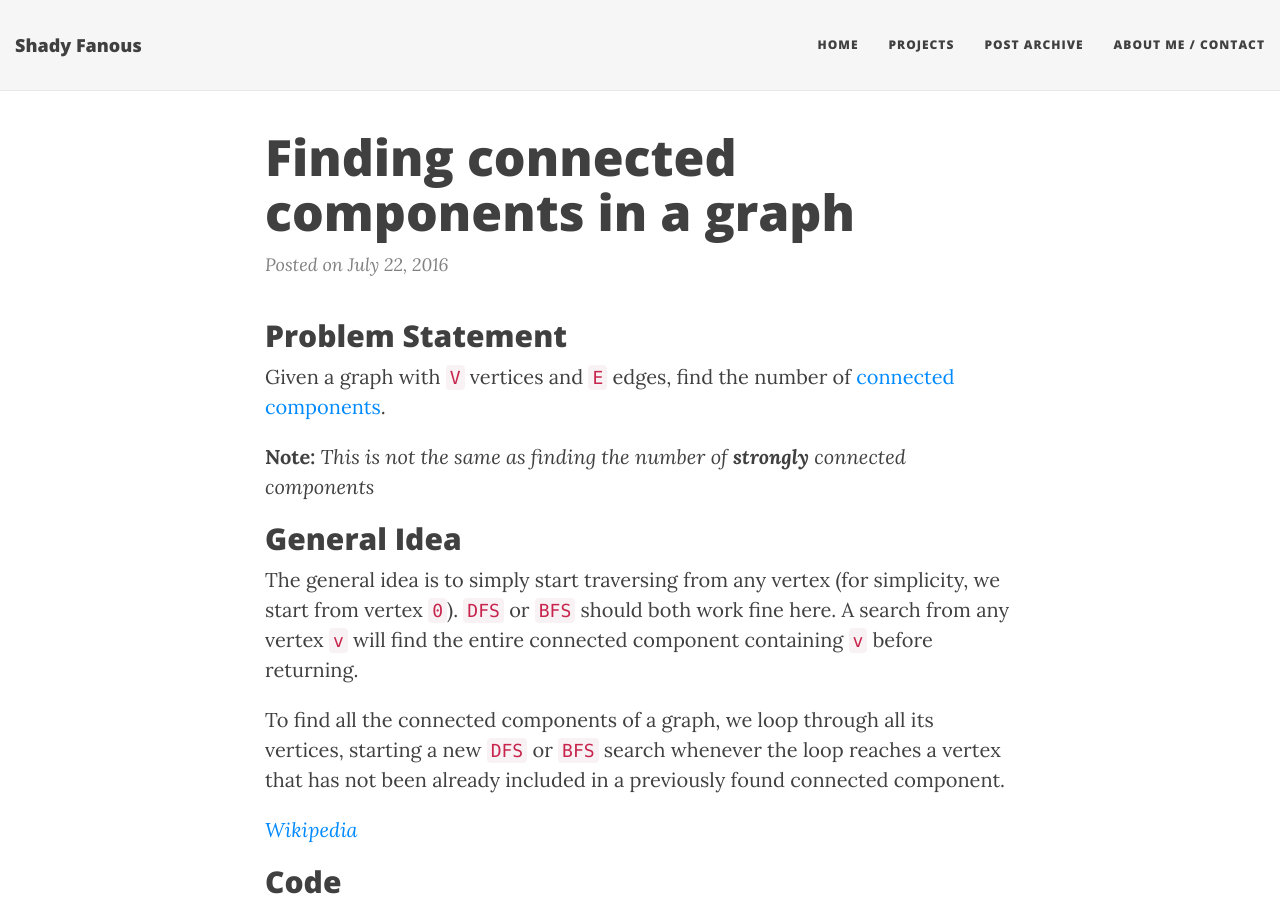
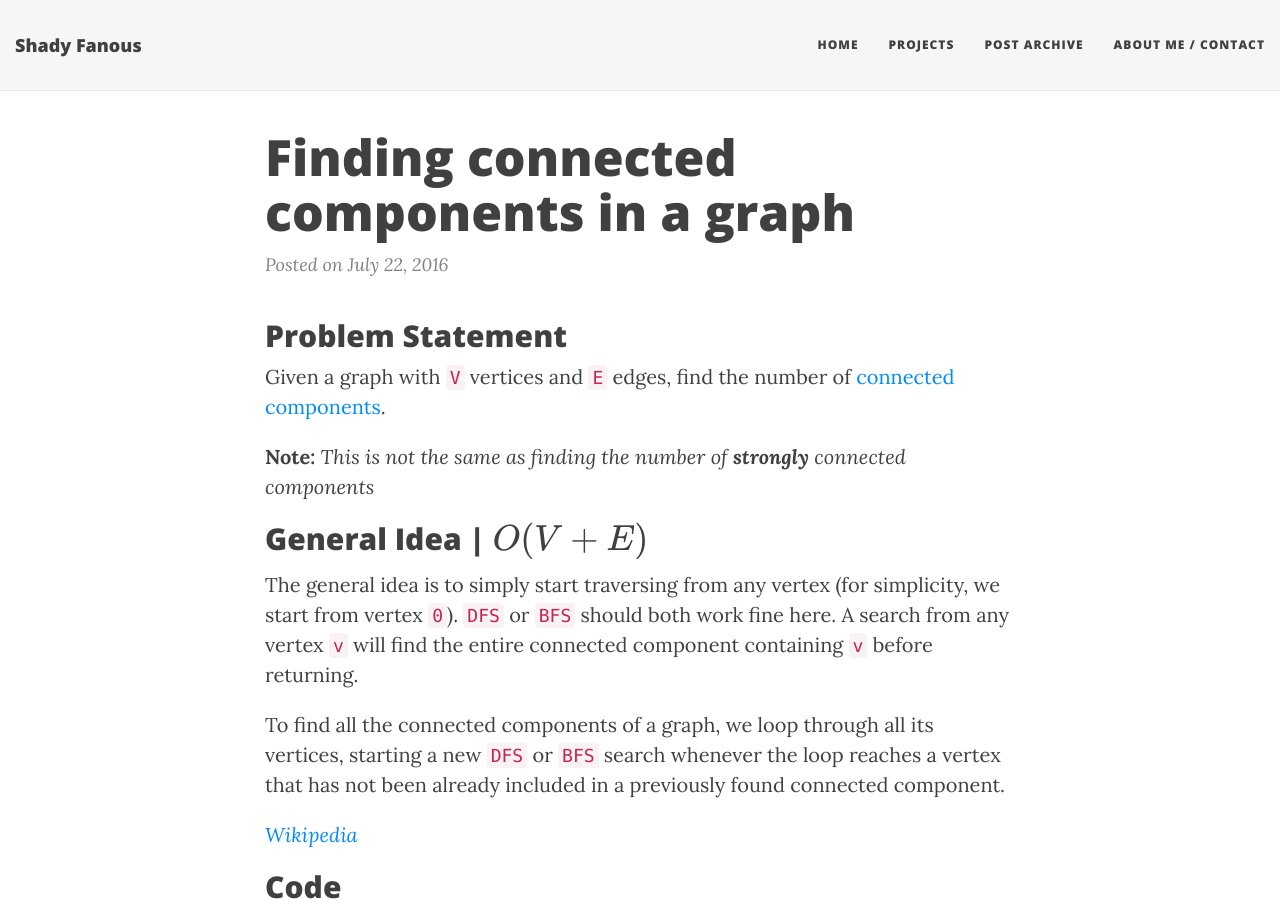
Before and after one commit to ShadyF/shadyf.github.io, a Jekyll site: the page built from _posts/Notes/2016-07-22-finding-connected-components.md, in a window 1280 px wide and 900 px high. Built offline with Jekyll 4.4.1, drawn with Linux system fonts in a browser that asks for light colours; nearby versions of some CDN libraries; formulas are drawn with MathJax 3; comment, search, counter and statistics services are not loaded.

```diff
--- a/_posts/Notes/2016-07-22-finding-connected-components.md
+++ b/_posts/Notes/2016-07-22-finding-connected-components.md
@@ -12,7 +12,7 @@ components](https://en.wikipedia.org/wiki/Connected_component_(graph_theory)).
 **Note:** _This is not the same as finding the number of **strongly** connected
 components_
 
-## General Idea
+## General Idea | $$ O(V+E) $$
 
 The general idea is to simply start traversing from any vertex (for simplicity,
 we start from vertex `0`). `DFS` or `BFS` should both work fine here. A search from any
```
